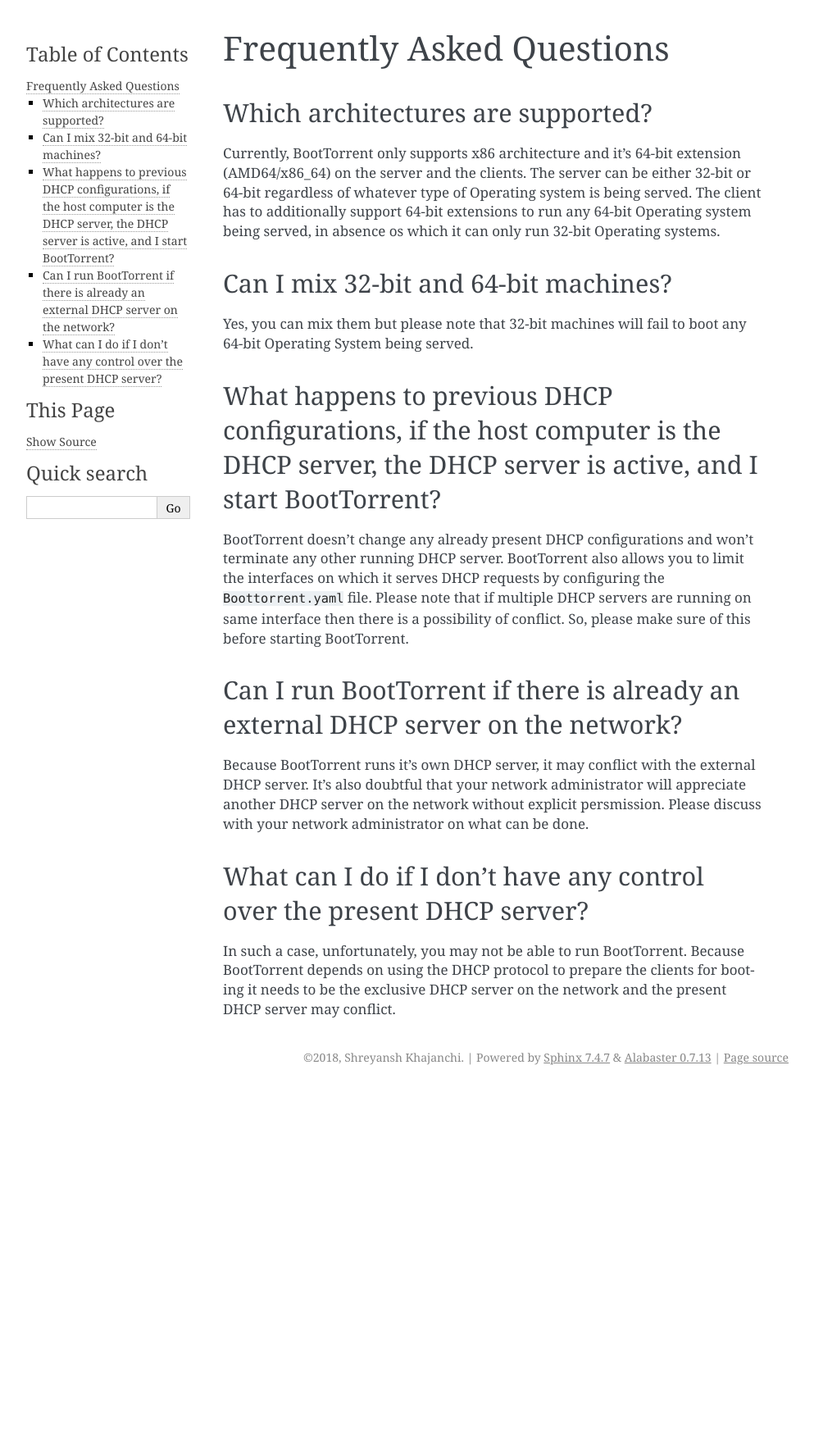
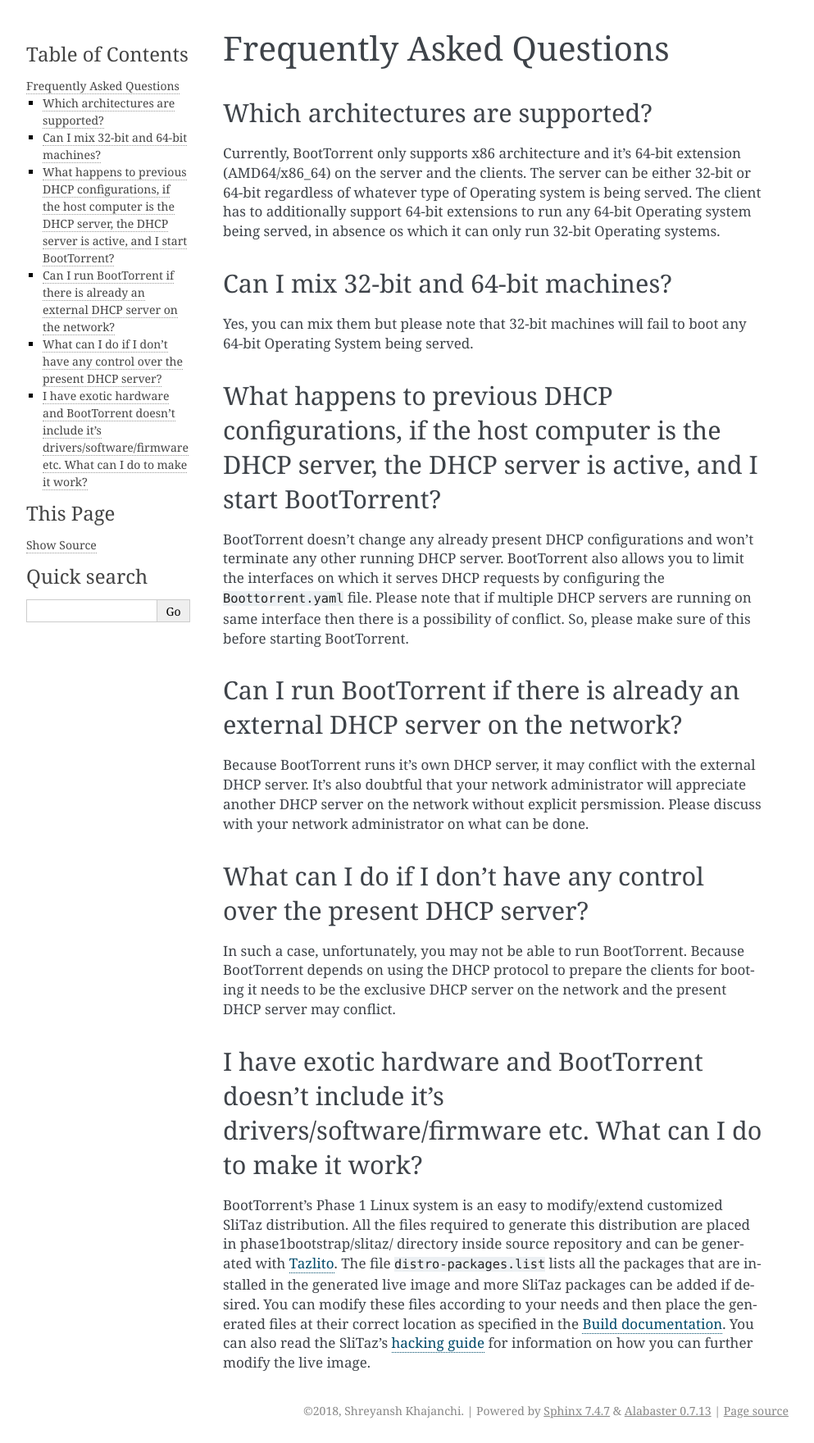
Before and after one commit to shreyanshk/boottorrent, a Sphinx documentation site: the page built from docs/faq.rst, in a window 1280 px wide. Shown: the whole page at 82% size, without its empty margins (148-1141 px from the left). Built offline with Sphinx 7.4.7, drawn with Linux system fonts in a browser that asks for light colours; pages that are not in the unit, such as notebooks, are missing from menus; before the commit the page ends 1329 px from its top, so only the background shows below that.

Commit message:
docs: installation, faq: include information about Phase 1 Linux system

```diff
--- a/docs/faq.rst
+++ b/docs/faq.rst
@@ -26,3 +26,10 @@
 -----------------------------------------------------------------------
 
 In such a case, unfortunately, you may not be able to run BootTorrent. Because BootTorrent depends on using the DHCP protocol to prepare the clients for booting it needs to be the exclusive DHCP server on the network and the present DHCP server may conflict.
+
+I have exotic hardware and BootTorrent doesn't include it's drivers/software/firmware etc. What can I do to make it work?
+-------------------------------------------------------------------------------------------------------------------------
+
+BootTorrent's Phase 1 Linux system is an easy to modify/extend customized SliTaz distribution. All the files required to generate this distribution are placed in phase1bootstrap/slitaz/ directory inside source repository and can be generated with `Tazlito <http://doc.slitaz.org/en:handbook:genlivecd>`_.
+The file ``distro-packages.list`` lists all the packages that are installed in the generated live image and more SliTaz packages can be added if desired.
+You can modify these files according to your needs and then place the generated files at their correct location as specified in the `Build documentation <https://boottorrent.readthedocs.io/en/latest/installation.html#from-sources>`_. You can also read the SliTaz's `hacking guide <http://doc.slitaz.org/en:handbook:hacklivecd>`_ for information on how you can further modify the live image.
```
Also changed, not shown: docs/installation.rst (+28 -4 lines), 2 other files.
